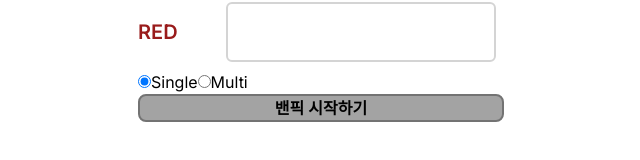
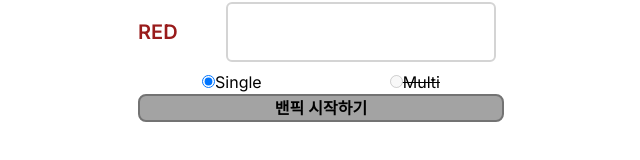
Before and after one commit to MarigoldJ/banpick-master, a Next.js app: page / in a window 1280 px wide. Shown: the part 380-540 px from the top of the page, without its empty margins (319-959 px from the left). Built offline with nearby package versions, Linux system fonts and the light colour scheme.

Commit message:
feat: block multi mode

```diff
--- a/app/components/ModeRadio.tsx
+++ b/app/components/ModeRadio.tsx
@@ -6,7 +6,7 @@ interface ModeRadioProps {
 
 const ModeRadio: React.FC<ModeRadioProps> = ({ register }) => {
   return (
-    <div>
+    <div className="flex flex-row justify-around">
       <label htmlFor="mode-single">
         <input
           id="single"
@@ -17,12 +17,13 @@ const ModeRadio: React.FC<ModeRadioProps> = ({ register }) => {
         Single
       </label>
 
-      <label htmlFor="mode-multi">
+      <label htmlFor="mode-multi" className="line-through">
         <input
           id="multi"
           {...register("mode", { required: true })}
           type="radio"
           value="multi"
+          disabled
         />
         Multi
       </label>
```
